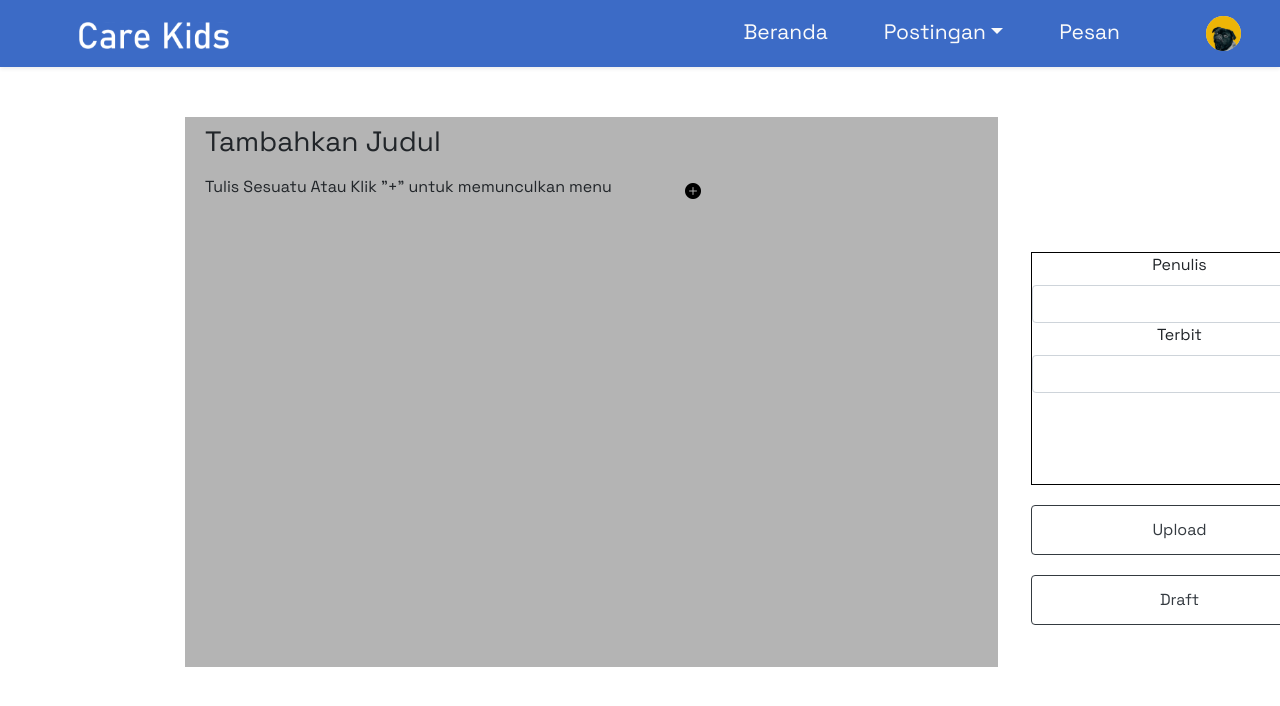
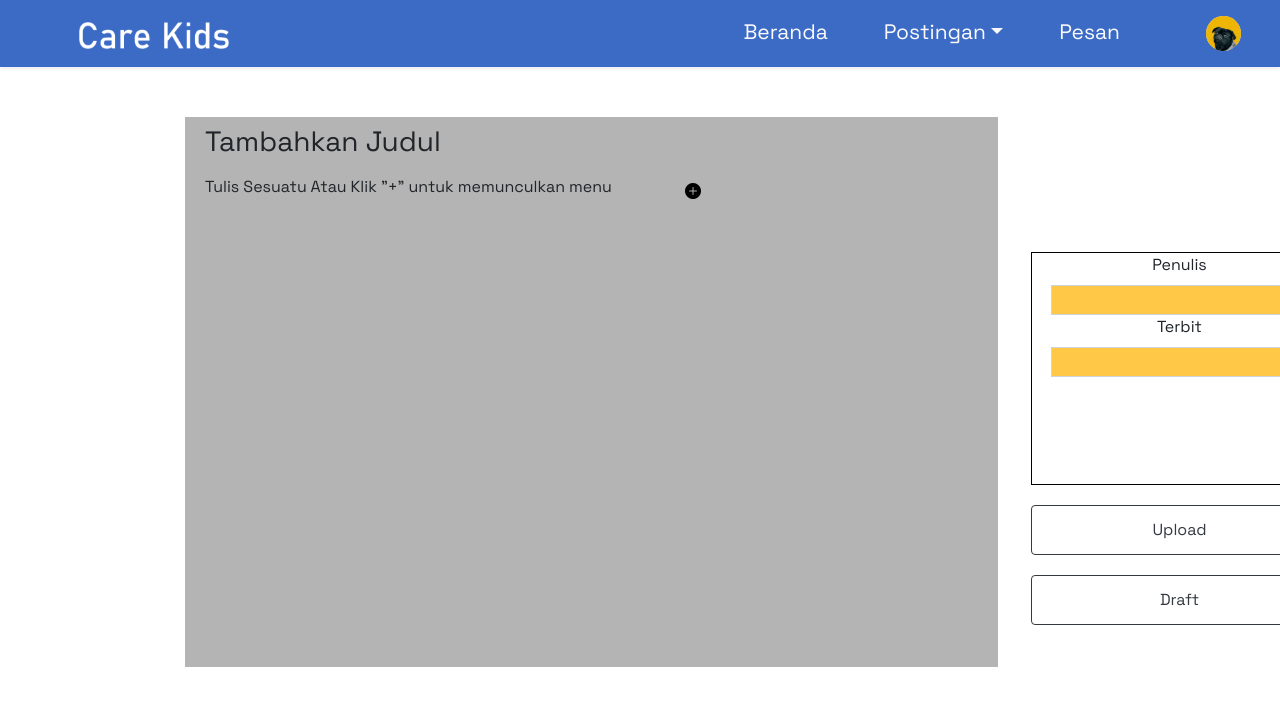
Before and after one commit to ImamBuhori07/AplikasiCarekids, an Angular app: page /TambahPostingan in a window 1280 px wide. Shown: the top 706 px of the page. Built offline with nearby package versions, Linux system fonts and the light colour scheme.

Commit message:
Merubah CSS Component Tambahpostingan

```diff
--- a/src/app/admin/tambahpostingan/tambahpostingan.component.css
+++ b/src/app/admin/tambahpostingan/tambahpostingan.component.css
@@ -73,3 +73,13 @@ h3 ,p {
 label {
     text-align: center;
 }
+
+input {
+    background: #FFC947;
+    width: 258px;
+    height: 30px;
+    left: 1091px;
+    top: 316px;
+    margin-left: 19px;
+    border-radius: 0%;
+}
```
